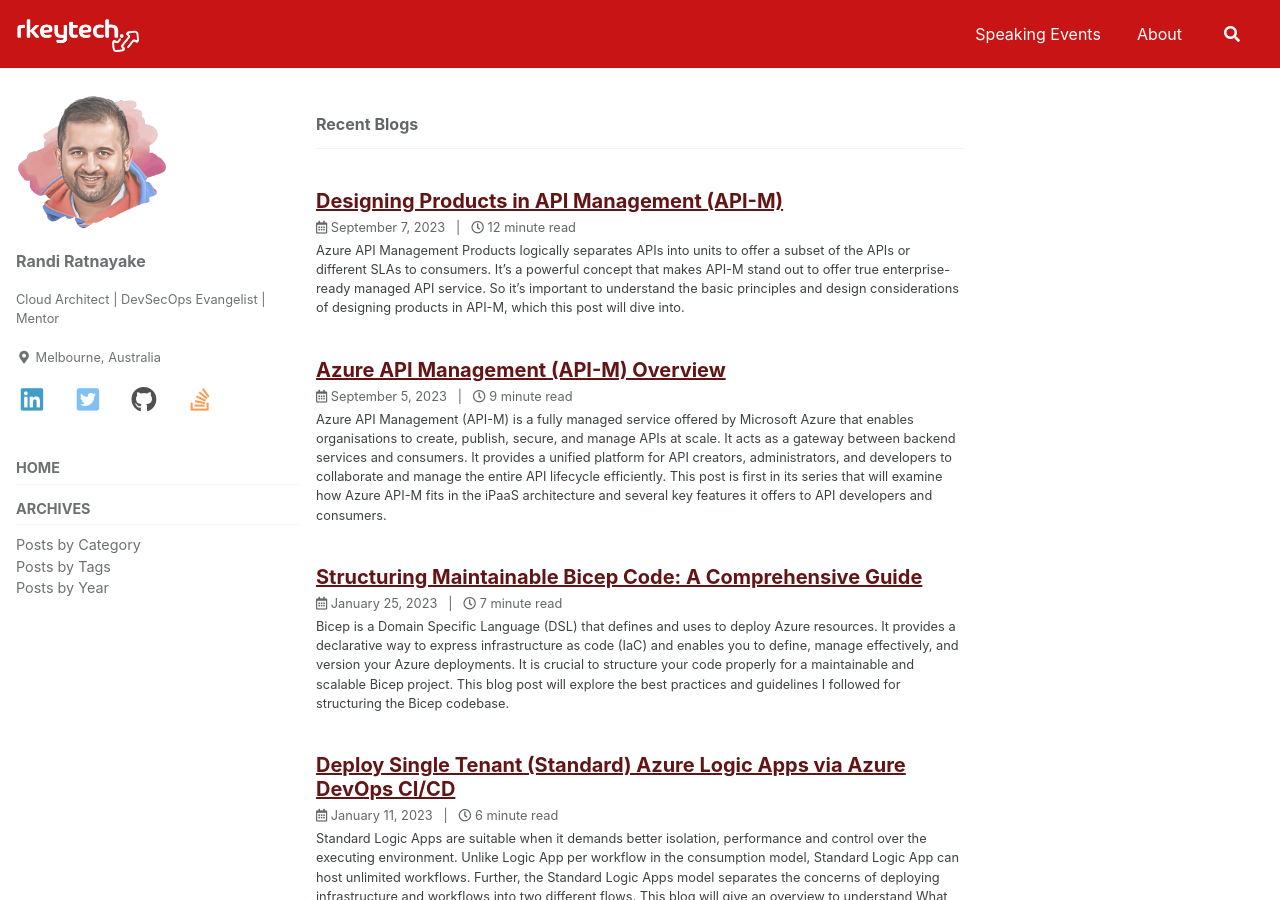
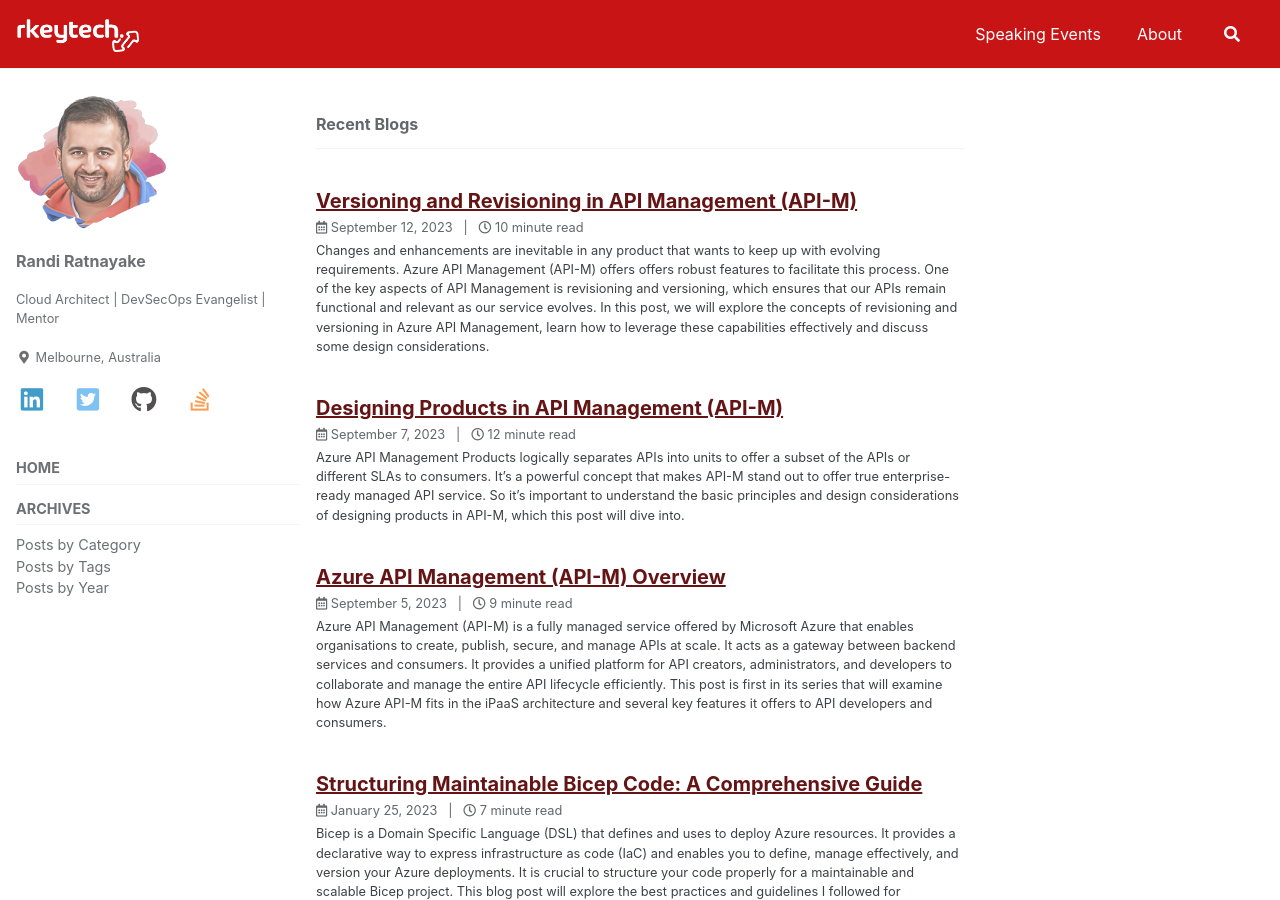
Before and after one commit to rkeytechio/rkeytechio, a Jekyll site: the page built from _pages/blogs.md, in a window 1280 px wide and 900 px high. Built offline with Jekyll 4.4.1, drawn with Linux system fonts in a browser that asks for light colours; cached includes are drawn as plain includes; comment, search, counter and statistics services are not loaded; some of the changed lines change nothing that is shown.

Commit message:
[New Blog] Versioning and Revisioning in API Management (API-M)

````diff
--- a/_posts/2023-09-05-azure-api-management-series-overview.md
+++ b/_posts/2023-09-05-azure-api-management-series-overview.md
@@ -23,7 +23,7 @@
 **Navigate in Blog Series**
 - Azure API Management (API-M) Overview [👈This]
 - [Designing API Products](/blogs/2023/09/azure-apim-designing-products) :arrow_upper_right:
-- Revision and Versioning Strategy
+- [Versioning and Revisioning](/blogs/2023/09/azure-apim-versioning-and-revisioning) :arrow_upper_right:
 - Policy Development
 - Security Considerations
 - Project Structure
--- a/_posts/2023-09-07-azure-apim-designing-products.md
+++ b/_posts/2023-09-07-azure-apim-designing-products.md
@@ -22,7 +22,7 @@
 **Navigate in Blog Series**
 - [Azure API Management (API-M) Overview](/blogs/2023/09/azure-api-management-series-overview) :arrow_upper_right:
 - Designing API Products  [👈You are here]
-- Revision and Versioning Strategy [📝 Coming Next]
+- [Versioning and Revisioning](/blogs/2023/09/azure-apim-versioning-and-revisioning) :arrow_upper_right:
 - Policy Development
 - Security Considerations
 - Project Structure
--- /dev/null
+++ b/_posts/2023-09-12-azure-apim-versioning-and-revisioning.md
@@ -0,0 +1,286 @@
+---
+title: Versioning and Revisioning in API Management (API-M)
+date: 2023-09-12
+comments: true
+toc: true
+categories:
+    - Azure
+tags:
+    - API-M
+    - Bicep
+    - Azure CLI
+    - Zero To Hero
+header:
+  teaser: "/media/2023/teasers/azure-apim-s01p03.png"
+
+excerpt: "Changes and enhancements are inevitable in any product that wants to keep up with evolving requirements. Azure API Management (API-M) offers offers robust features to facilitate this process. One of the key aspects of API Management is revisioning and versioning, which ensures that our APIs remain functional and relevant as our service evolves. In this post, we will explore the concepts of revisioning and versioning in Azure API Management, learn how to leverage these capabilities effectively and discuss some design considerations."
+---
+
+This blog is a multi-part series, and visit related topics for a complete understanding of the overall API-M solution.
+
+**Navigate in Blog Series**
+- [Azure API Management (API-M) Overview](/blogs/2023/09/azure-api-management-series-overview) :arrow_upper_right:
+- [Designing API Products](/blogs/2023/09/azure-apim-designing-products) :arrow_upper_right:
+- Versioning and Revisioning  [👈You are here]
+- Policy Development [📝 Coming Next]
+- Security Considerations
+- Project Structure
+- Monitoring Analytics
+- API Documentation
+- Development Workflow & APIs CI/CD
+- Automating Developer Portal via CI/CD
+{: .notice--primary}
+
+# Change Management in API-M?
+
+Changes and enhancements are inevitable in any product that wants to keep up with evolving requirements. So, managing changes and their impact is essential. An API, is a contract between our service and the consumer. If our changes cause the client systems to fail as we publish new updates, our consumers may get frustrated and move away from our services. So, defining a change management strategy is crucial.
+
+Azure API Management (API-M) offers robust features to facilitate the change management of our APIs. Revisioning and versioning concepts in API-M ensures that our APIs remain functional and relevant as our application ecosystem evolves to newer versions. In this post, we will explore the options in Azure API Management, learn how to leverage these capabilities effectively and discuss some design considerations.
+
+![Azure API Management - Change Management]({{ site.baseurl }}/media/2023/apim-series/apim-versioning-path-options.png){: style="display:block; margin-left:auto; margin-right:auto"}
+
+## When to Version
+
+APIs need to be up-versioned each time we make a change. It is helpful to track the versions of APIs when changes are made to support customers who may be receiving cached versions of data or experiencing other API issues.
+
+The format of the version could be anything that makes sense to our product or release cycle. Some use the most straightforward way by incrementing a number like v1, v2... Some use day or part of date string when their releases are more frequent.
+
+Azure ARM APIs use the first day of the month when the APIs are released. Also, add the suffix `-preview` when necessary.
+{: .notice--info}
+
+## Breaking vs Non-Breaking Changes
+
+Breaking changes are changes to our API that make it incompatible with our previous API versions. Breaking changes include:
+- A change in the format of the request or response
+- A change in the request or response field type (i.e. changing data type)
+- Removing any part of the API endpoint or payload format.
+
+In addition, as discussed in our [previous post](/blogs/2023/09/azure-apim-designing-products), changing the behaviour of API-M products or splitting APIs associated with the products can also be a breaking change.
+
+In contrast, non-breaking changes maintain the API interface contract, request and response payloads and data types consistent while it may improve performance, fix a bug, or extend API capabilities. So they don't challenge the compatibility like breaking changes do.
+
+Despite the nature of the change, we might need to consider a strategy to mitigate any devastating impact and reinstate the last well-known state as quickly as possible.
+{: .notice--info}
+
+## Why Change Management Matters
+
+Before diving into Azure API Management's capabilities, let's understand why change management is essential.
+
+**Backward Compatibility**
+
+As our API evolves, we want to ensure that changes do not disrupt existing clients. Maintaining versions allows us to introduce new features or changes while maintaining backward compatibility with older versions.
+
+**Documentation and Communication**
+
+Explicit versioning helps API consumers understand which version to use and what changes have been made. It simplifies communication and ensures developers are aware of any updates or deprecations.
+
+**Testing and Quality Assurance**
+
+Versioning also helps us to thoroughly test and validate changes in isolation, reducing the risk of introducing bugs or vulnerabilities in our production APIs.
+
+**Control & Governance**
+
+Maintaining versioning gives us more granular control over the lifecycle management of our APIs. We can gracefully retire older versions, aligning our API strategy with our service roadmap and reducing infrastructure costs that we keep alive to support older versions by declaring end-of-life support and encouraging our consumers to align their implementation at their own pace. It also means we have to support only the most recent versions.
+
+# Versioning in API-M
+
+Versioning addresses the need to release and manage different iterations of our API to meet evolving requirements and accommodate changes without disrupting existing consumers. Versioning is helpful when we want to introduce new features, enhancements, or changes to our API while maintaining support for existing clients who may continue to use older versions. Therefore, there can be more than one active version of the same API. Azure API-M provides three ways to version our APIs.
+- Path (URL Segment)
+- Query String
+- Header
+
+We can choose any particular method or combine methods. Generally, methods must only be combined when supporting legacy scenarios when versioning methods/ conventions is out of our control.
+
+## Path (Segment) Versioning
+
+The most straightforward and common approach to versioning is through the URL. Though this violates the REST principle that each URL refers to a specific resource, REST never specifies an alternative for versioning.
+
+Various backend systems may choose to version their APIs using either of the following formats.
+
+- https://api.com/**v1**/resource
+- https://**v1**.api.com/resource
+- https://api**v1**.com/resource
+
+Whichever approach we use, We are guaranteed to break client integration when a version is updated. However, API-M only supports the format of the version string after the root URL method.
+
+https://api.com**/v1**/resource
+{: .notice--success}
+
+![Azure API Management - Versioning - Path Based]({{ site.baseurl }}/media/2023/apim-series/apim-versioning-path-based.png){: style="display:block; margin-left:auto; margin-right:auto"}
+
+Given its part of the URL, clients can easily cache resources. When a new version of the REST API is released, it is perceived as a new entry in the cache. On the flip side, path-based routing has a pretty big footprint in the code base, as introducing breaking changes implies branching the entire API, which means we need to duplicate all APIs in all versions regardless of whether they are being changed or not.
+
+## Query String Versioning
+
+Alternatively, API-M allows versioning REST APIs by including the version number as a query parameter.
+
+https://api.com/resource**?api-version=1.0**
+{: .notice--success}
+
+![Azure API Management - Versioning - Query String]({{ site.baseurl }}/media/2023/apim-series/apim-versioning-query-string.png){: style="display:block; margin-left:auto; margin-right:auto"}
+
+This is a straightforward way of versioning an API from an implementation point of view, especially when we want to maintain clean URLs and our API sets are updated at their own pace rather than as a whole. It is also easy to default to the latest version. However, Query parameters are more difficult to use for routing requests to the proper API version. However, this also means that our documentation and product support teams must clearly articulate each API separately as they can iterate at their own pace.
+
+## Header Versioning
+
+API-M also support versioning by providing custom headers with the version number included as an attribute. The main difference between this approach and the previous one is that it doesn’t clutter the URI with versioning information. It requires tools and knowledge to inspect the header to get the version information out.
+
+![Azure API Management - Versioning - Header]({{ site.baseurl }}/media/2023/apim-series/apim-versioning-header.png){: style="display:block; margin-left:auto; margin-right:auto"}
+
+## Selecting Versioning Strategy
+
+As briefly discussed above, each versioning approach fulfils the same purpose. It brings critical information to the API gateway (API-M) to redirect the request to the appropriate backend version. There is no right or wrong way of doing it, which is why they co-exist. However, having mixed approaches for different APIs will confuse our client applications and developers. Also, establishing one practice could look better on our API standards. So, it is essential to understand what works best for us and decide on a strategy.
+
+**Product Centric APIs**
+
+Suppose our API is part of a one-product suite, and all our APIs evolve with the product version. In such cases, if it makes more sense to uplift all APIs to a newer version from the previous version, regardless of whether there are changes in individual APIs, the path-based version may be more appealing.
+
+It also allows us to deprecate previous versions, making maintenance more smooth.
+
+**Team, Release & Support Centric APIs**
+
+If separate teams maintain and support our backends, they will likely follow their development and deployment cycles. Also, if our backend APIs are directly by various 3rd party vendors, where we do not have control over how often they are released, Query-based versioning would be more appealing in such scenarios. Also, when we are hesitant to lock down to a specific version strategy, query string may be the way to go.
+
+It allows the development and support teams to evolve at their own pace; however, maintaining and deprecation comes at a cost.
+
+# Revisioning in API-M
+
+While versioning allows us to create new iterations of our API, managing revisions within each version is equally important. Revisioning is more about managing changes and updates within a specific version of our API. It allows us to make modifications, improvements, or bug fixes while keeping the same version number.
+
+Unlike versions, there can be only one active revision. When requests are received from clients it defaults to the active revision all the time. Revisioning typically doesn't change the version identifier in the URL or path. Instead, it focuses on internal updates and refinements of the API. Because the API fundamentally doesn't change in its contract we can keep the same documentation and resources but improve the underlying API implementation.
+
+Each revision to our API can be accessed using a specially formed URL. Append `;rev={revisionNumber}` at the end of our API URL but before the query string.
+
+https://api.com/resource;rev=x/....?.....
+{: .notice--success}
+
+**Pro Tip:** By default, each revision has the same security settings as the current revision. So, if we want to prevent external callers from accessing a revision still under development we might need to explore adding an IP restriction policy to the revision in progress.
+{: .notice--info}
+
+We can't change the following of an API under revision that is not current;
+- Name
+- Type
+- Description
+- Subscription required
+- API version
+- API version description
+- Path
+- Protocols
+
+**Pro Tip:** A revision can be taken offline, which makes it inaccessible to callers even if they try to access the revision through its URL. It's always a good idea to keep it offline when we are not testing the changes.
+{: .notice--info}
+
+If you wish to turn a revision into a beta/ test version formally, we can create a version from a revision.
+
+# Best Practices for Revisioning and Versioning
+To master revisioning and versioning in Azure API Management, consider the following best practices:
+
+**Start with a Clear Versioning Strategy**
+
+Define a clear versioning strategy that aligns with our application's roadmap. Consider semantic versioning (e.g., v1.0.0) for clarity.
+
+**Document Thoroughly**
+
+Invest in comprehensive documentation for each version. Include release notes, migration guides, and examples to ease the transition for developers.
+
+**Test Rigorously**
+
+Implement a robust testing and quality assurance process for each revision. Automated testing can catch issues early in the development cycle.
+
+**Automate Deployment**
+
+Use Azure DevOps or similar CI/CD tools to automate the deployment of new API revisions. This ensures consistency and reliability. We discuss this later in our series.
+
+**Communicate Changes**
+
+Keep developers informed about changes through release notes, emails, or API management portal notifications. Transparency is key. No matter how minor the fix is, if it was published it is a contract. Any changes to the contract from its published point should be communicated.
+
+**Monitor Continuously**
+
+Setting up monitoring and analytics to track the performance and usage of our APIs is critical. Act on insights to optimise our API strategy. Also, by closely looking at the API version that causes more trouble we can encourage our consumers to promote their implementation to the latest version and look into deprecating them soon.
+
+# Implementing Versioning and Revisions
+
+The following Bicep code illustrates how to introduce an API versioning set (API Versioning Strategy) and link it to an API. The examples are path-based (Segment) but similar to query string or header-based versioning.
+
+```bicep
+/*
+------------------------------------------------
+Parameters
+------------------------------------------------
+*/
+@description('Required. The name of the API-M instance.')
+param apimServiceName string
+
+resource apimService 'Microsoft.ApiManagement/service@2022-08-01' existing = {
+  name: apimServiceName
+
+  resource apiVersionset 'apiVersionSets@2023-03-01-preview' = {
+    name: 'api'
+    properties: {
+      displayName: 'APIVersionSet'
+      versioningScheme: 'Segment' // Header, Segment, Query
+      // versionHeaderName: 'Api-Version' Required when versioningScheme = Header
+      // versionQueryName: 'api-version' Required when versioningScheme = Query
+    }
+  }
+
+  resource api 'apis@2023-03-01-preview' = {
+    name: 'api-v1'
+    properties: {
+      displayName: 'Sample API'
+      subscriptionRequired: true
+      path: 'api'
+      protocols: [
+        'https'
+      ]
+      isCurrent: true
+      apiVersion: 'v1'
+      apiVersionSetId: apiVersionset.id
+    }
+  }
+}
+```
+
+The same code block with a few additional configuration we can repeat the same for revisions.
+
+```bicep
+/*
+------------------------------------------------
+Parameters
+------------------------------------------------
+*/
+@description('Required. The name of the API-M instance.')
+param apimServiceName string
+
+/*
+------------------------------------------------
+Variables
+------------------------------------------------
+*/
+var revision string = '2'
+
+resource apimService 'Microsoft.ApiManagement/service@2022-08-01' existing = {
+  name: apimServiceName
+
+  resource api 'apis@2023-03-01-preview' = {
+    name: 'api-v1;rev=${revision}'
+    properties: {
+      displayName: 'Sample API'
+      subscriptionRequired: true
+      path: 'api'
+      protocols: [
+        'https'
+      ]
+      isCurrent: true
+      apiRevision: revision
+      apiRevisionDescription: 'API Revision Description'
+    }
+  }
+}
+```
+# Conclusion
+
+Versions and revisions are distinct features in Azure API-M. Each version can have multiple revisions, just like a non-versioned API. We can use revisions without using versions or the other way around. Typically, versions separate API versions with breaking changes, while revisions can be used for minor and non-breaking changes to an API.
+
+This powerful duo enables us to offer our API consumers a smooth upgrade pathway and keep the latest API version up to date with minimal impact on the live version. The choice between them depends on our specific use case and the changes we must make to our APIs.
````
Also changed, not shown: media/2023/apim-series/apim-versioning-header.png (added), media/2023/apim-series/apim-versioning-path-based.png (added), media/2023/apim-series/apim-versioning-path-options.png (added), media/2023/apim-series/apim-versioning-query-string.png (added), media/2023/teasers/azure-apim-s01p03.png (added).
